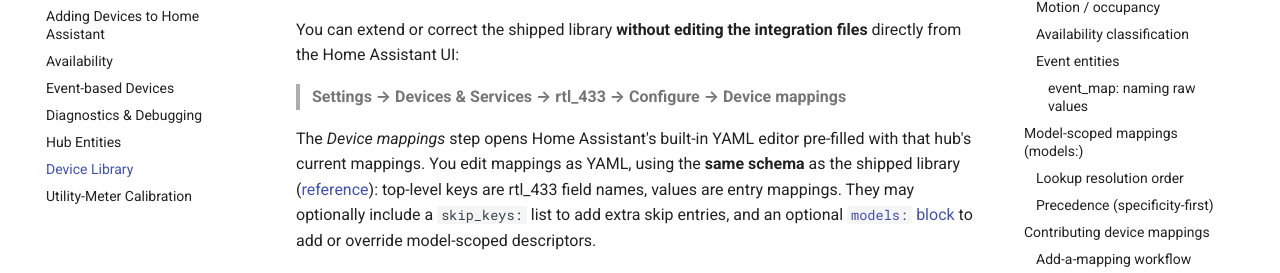
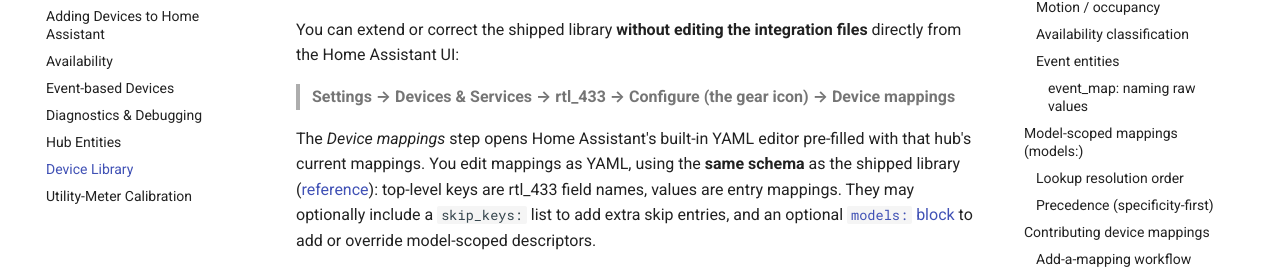
Before and after one commit to rtl-433-hass/rtl_433, an MkDocs documentation site: the page built from docs/device-library.md, in a window 1280 px wide and 900 px high, scrolled down 420 px. Shown: the part 173-446 px from the top of the window. Built offline with MkDocs 1.6.1 and Material for MkDocs 9.7.7, drawn with Linux system fonts in a browser that asks for light colours; comment, search, counter and statistics services are not loaded; the version menu is left out; some of the changed text lies outside the part shown.

Commit message:
docs: name the gear icon in the Configure breadcrumbs
"Configure" is a cog on the integration's hub row, not a menu item, so a reader
following the breadcrumb has to guess what they are looking for. Name it.

Co-Authored-By: Claude Opus 5 (1M context) <noreply@anthropic.com>
Claude-Session: https://claude.ai/code/session_018HhtFuqBNovRCKpDqLKD2v

```diff
--- a/docs/device-library.md
+++ b/docs/device-library.md
@@ -24,7 +24,7 @@ the shipped library.
 You can extend or correct the shipped library **without editing the integration
 files** directly from the Home Assistant UI:
 
-> **Settings → Devices & Services → rtl_433 → Configure → Device mappings**
+> **Settings → Devices & Services → rtl_433 → Configure (the gear icon) → Device mappings**
 
 The *Device mappings* step opens Home Assistant's built-in YAML editor pre-filled
 with that hub's current mappings. You edit mappings as YAML, using the **same
@@ -189,10 +189,10 @@ A stale `on` is never restored across a restart (there would be no live timer to
 clear it): the sensor comes back off/unknown until the next detection.
 
 **Per-device override.** The delay can be tuned per device in *Device settings* —
-**Settings → Devices & Services → rtl_433 → Configure → (device step)** exposes a
-*Motion clear delay (seconds)* field, shown only for motion-bearing devices.
-Leave it blank to use the 90 s default. The override is resolved at runtime
-(per-device value, else the descriptor default).
+**Settings → Devices & Services → rtl_433 → Configure (the gear icon) →
+(device step)** exposes a *Motion clear delay (seconds)* field, shown only for
+motion-bearing devices. Leave it blank to use the 90 s default. The override is
+resolved at runtime (per-device value, else the descriptor default).
 
 ### Availability classification
 
```
Also changed, not shown: docs/calibration.md (+2 -2 lines), docs/device-discovery.md (+4 -4 lines).
